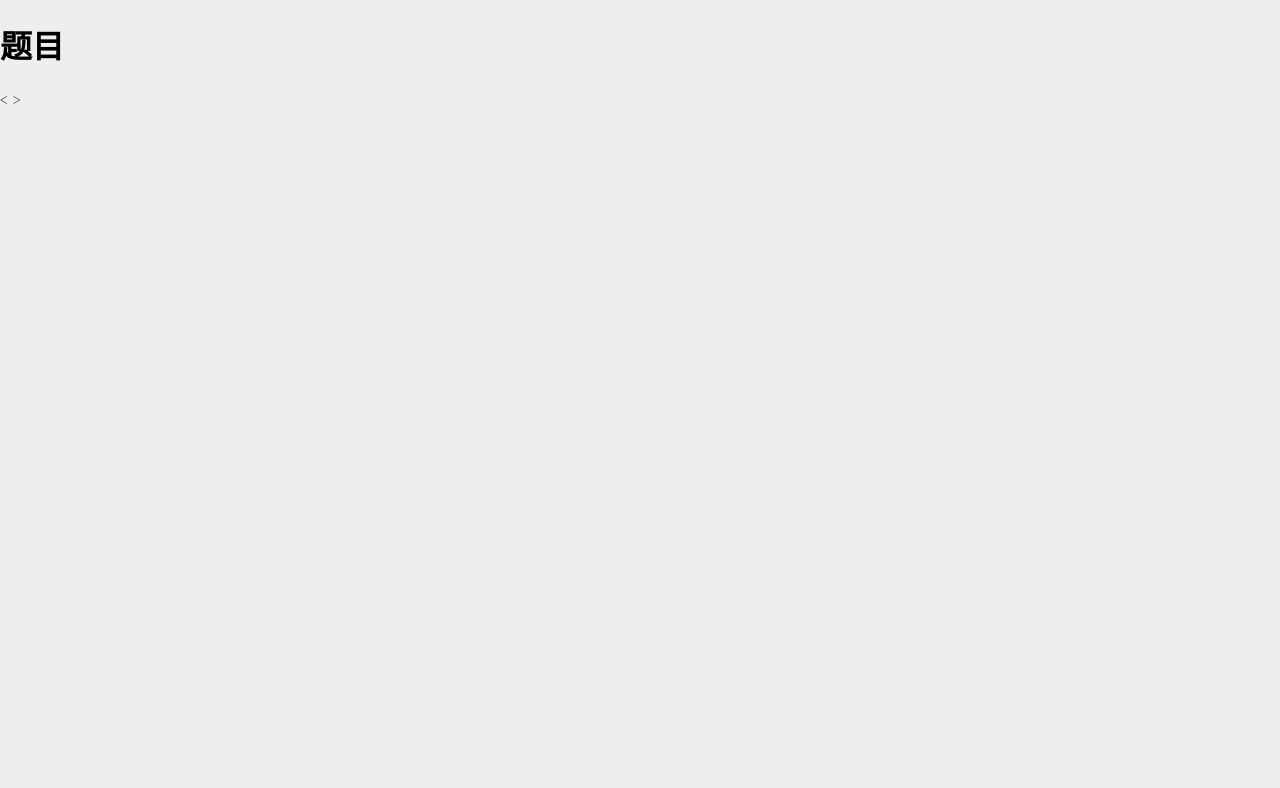
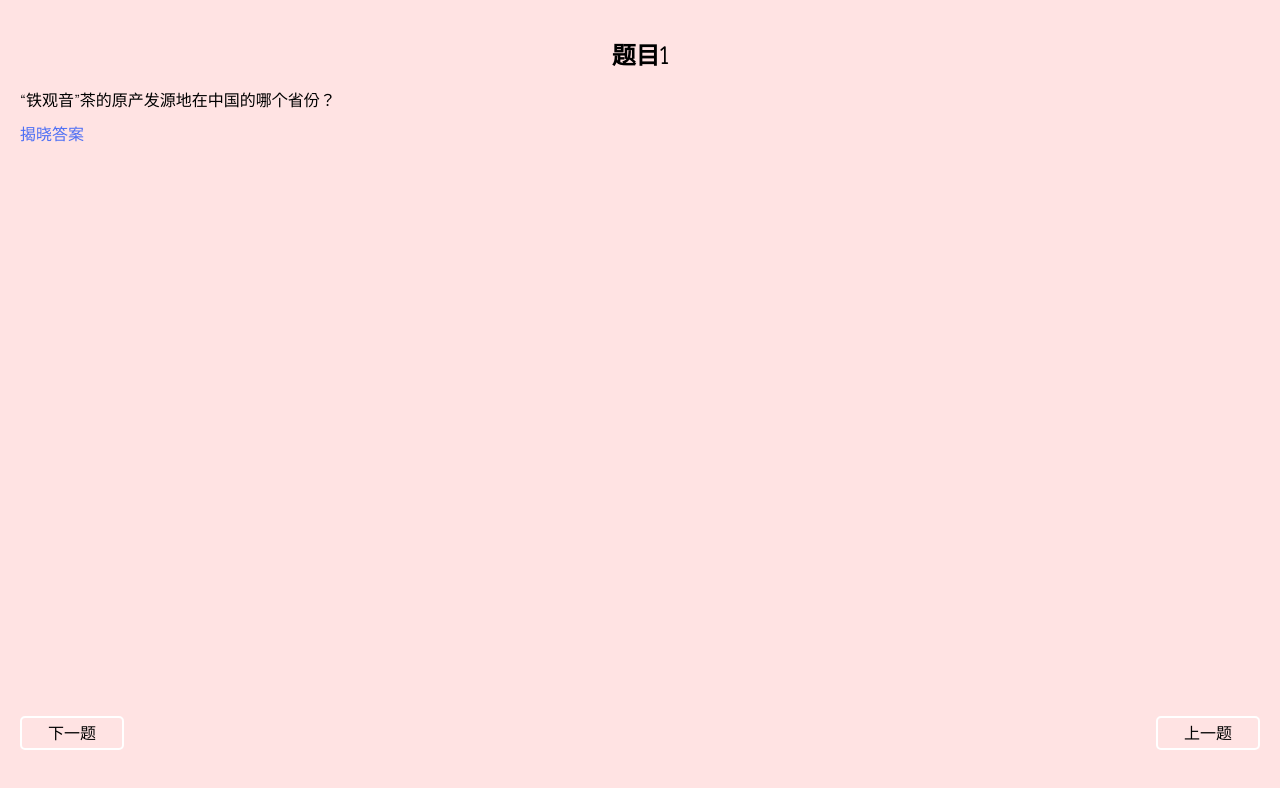
Before and after one commit to gebin/demo-for-shasha, a website: page yizhandaodi.html in a window 1280 px wide. Drawn offline with Linux system fonts and the light colour scheme.

Commit message:
yizhandaodi.html

```diff
--- a/yizhandaodi.html
+++ b/yizhandaodi.html
@@ -8,14 +8,53 @@
 	<meta name="format-detection" content="telephone=no">
 	<meta name="apple-mobile-web-app-status-bar-style" content="black">
 	<link rel="stylesheet" href="css/common.css">
+	<style type="text/css">
+		body{
+			background: #ffe3e3;
+		}
+		.subject{
+			padding: 20px;
+		}
+
+		#title{
+			font-size: 24px;
+			text-align: center;
+		}
+
+		#answer{
+			padding-top:10px;
+			padding-bottom:10px;
+			color: #4c6ef5;
+		}
+
+		.btn {
+		    border: 2px solid #fff;
+		    border-radius: 5px;
+		    width: 100px;
+		    line-height: 30px;
+		    display: inline-block;
+		    text-align: center;
+		    position: absolute;
+		    bottom: 50px;
+		}
+
+		.next{
+			right: 20px;
+		}
+
+		.prev{
+			left: 20px;
+		}
+
+	</style>
 <body>
-	<div>
+	<div class="subject">
 		<h1 id="title">题目</h1>
 		<div id="question"></div>
 		<div id="answer"></div>
-		<span class="prev"> < </span>
-		<span class="next"> > </span>
 	</div>
+	<span class="btn prev"> 下一题 </span>
+	<span class="btn next"> 上一题 </span>
 	<script src="js/jquery.js"></script>
 	<script src="js/aqs.js"></script>
 	<script>
@@ -31,27 +70,53 @@
 		$(function(){
 
 			function renderAq(){
-				$title.text('题目'+index);
-				$question.text(aqs[index].q);
-				$question.text(aqs[index].a);
+				$title.text('题目'+(index+1));
+				$question.text(aqs[index].q+'？');
+				$answer.text('揭晓答案');
 			}
 
+			function checkAq(type){
+				if(type == 'next'){
+					index++;
+					if(index == aqsCount){
+						index = 0;
+					}
+				} else {
+					index--;
+					if(index < 0){
+						index = (aqsCount-1);
+					}
+				}
+
+				if(!aqs[index].q || !aqs[index].a){
+					return checkAq(type);
+				} else {
+					return true;
+				}
+			}
+
+			$answer.click(function(e){
+				var target = $(e.target),
+					text = target.text();
+				if(text != '揭晓答案'){
+					return;
+				}
+				$answer.text(aqs[index].a);
+			})
+
 			$next.click(function(e){
-				index ++;
-				if(index > aqsCount){
-					index = 0;
+				if(checkAq('next')){
+					renderAq();
 				}
-				renderAq();
 			})
 
 			$prev.click(function(e){
-				index --;
-				if(index < 0){
-					index = aqsCount;
+				if(checkAq('prev')){
+					renderAq();
 				}
-				renderAq();
 			})
 
+			renderAq();
 		})
 	</script>
 </body>
```
